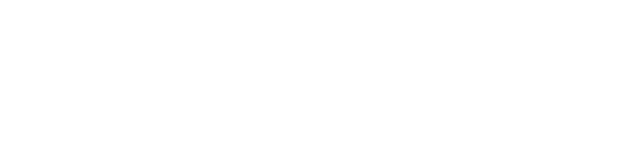
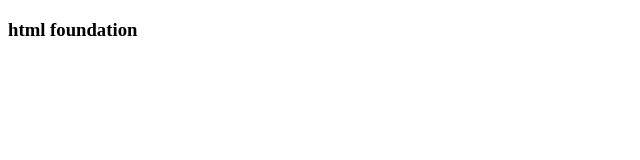
Before and after one commit to GMiiiN/Web-Project, a plain HTML site: page test.html in a window 1280 px wide. Shown: the whole page, without its empty margins (0-640 px from the left). Drawn offline with Linux system fonts and the light colour scheme.

Commit message:
첫 파일 수정하기

```diff
--- a/test.html
+++ b/test.html
@@ -11,6 +11,6 @@
     </script>
 </head>
 <body>
-
+    <h3>html foundation</h3>
 </body>
 </html>
```
